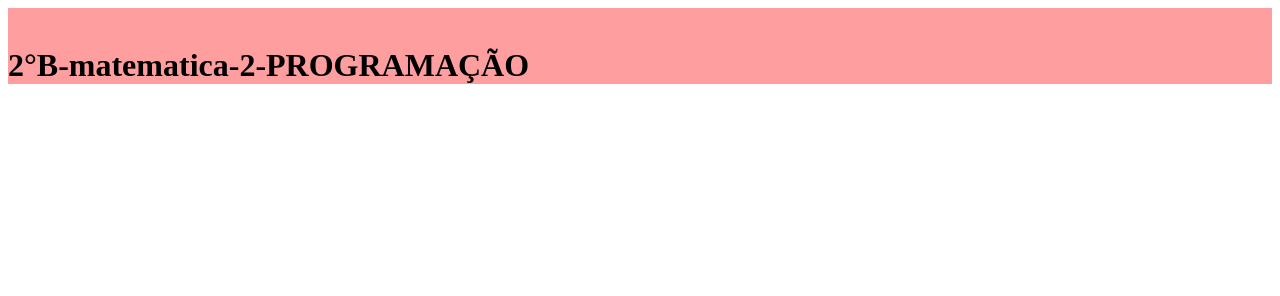
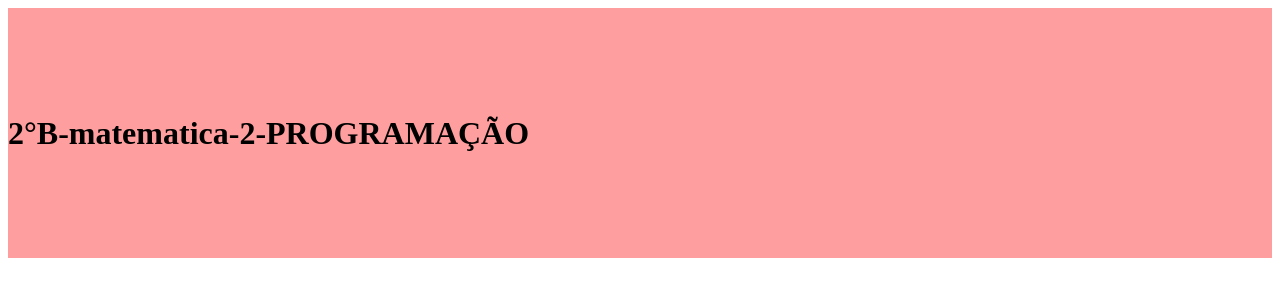
Before and after one commit to diliani/como-criar-um-site, a plain HTML site: page index.html in a window 1280 px wide. Drawn offline with Linux system fonts and the light colour scheme.

Commit message:
style.css

```diff
--- a/style.css
+++ b/style.css
@@ -1,4 +1,8 @@
 header{
     background-color: #ff9e9e;
-
+    padding: 0px;
+    margin: 0px;
+    height: 250px;
+    display: flex;
+    align-items: center;
 }
```
